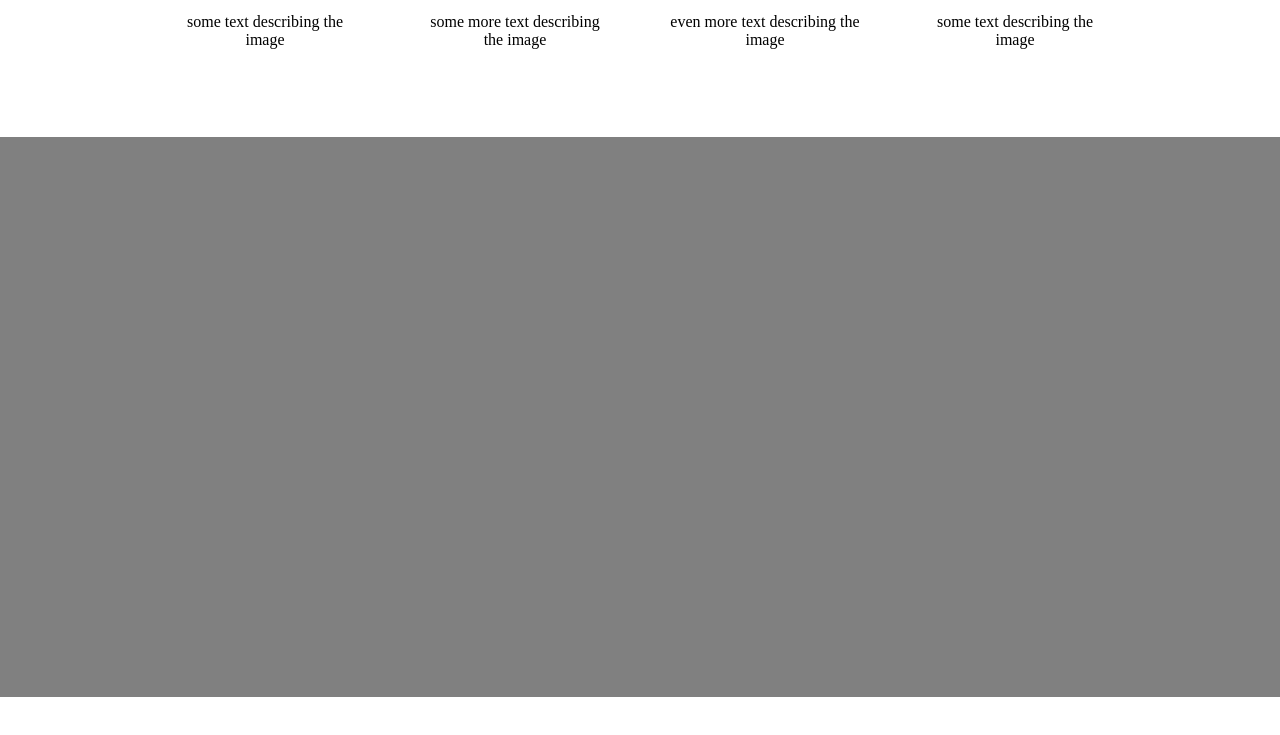
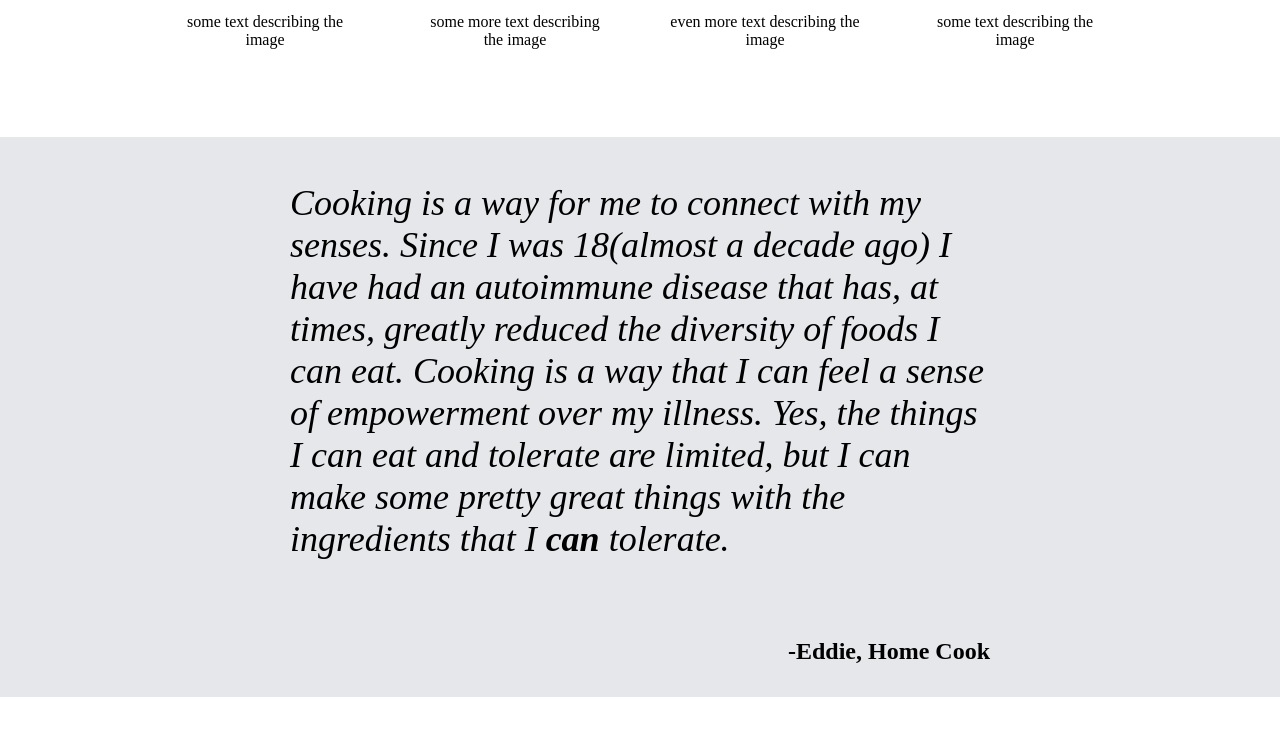
Before and after one commit to EddieGaxiola/first_landing_page, a plain HTML site: page index.html in a window 1280 px wide. Shown: the part 983-1718 px from the top of the page. Drawn offline with Linux system fonts and the light colour scheme.

Commit message:
Create quote segment of section three and positioned text as appears on 'desired outcome' images

```diff
--- a/index.html
+++ b/index.html
@@ -69,7 +69,9 @@
         </div>
 
         <div class="section three">
-
+            <p class="main-text">Cooking is a way for me to connect with my senses.  Since I was 18(almost a decade ago) I have had an autoimmune disease that has, at times, greatly reduced the diversity of foods I can eat.  Cooking is a
+               way that I can feel a sense of empowerment over my illness.  Yes, the things I can eat and tolerate are limited, but I can make some pretty great things with the ingredients that I <b>can</b> tolerate.</p><br>
+            <p class="name">-Eddie, Home Cook</p>
         </div>
         <div class="section four">
 
--- a/style.css
+++ b/style.css
@@ -138,7 +138,21 @@ border-radius: 12px;
 
 .section.three {
     display: flex;
-    background-color: gray;
+    flex-direction: column;
+    justify-content: center;
+    background-color: #e5e7eb;
+}
+
+.three .main-text {
+    font-size: 36px;
+    font-style: italic;
+}
+
+.three .name {
+    display: flex;
+    justify-content: end;
+    font-size: 24px;
+    font-weight: 600;
 }
 
 footer {
```
